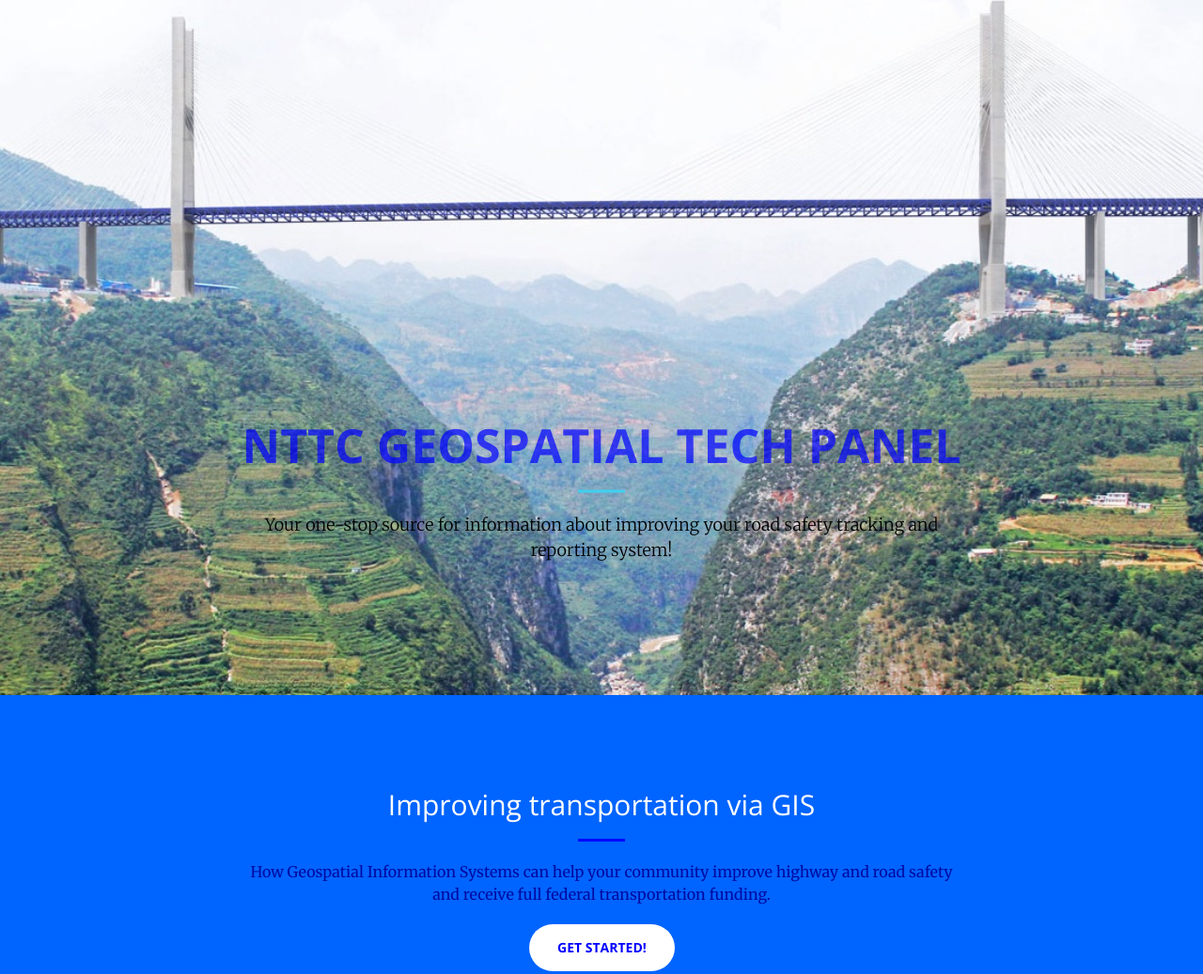
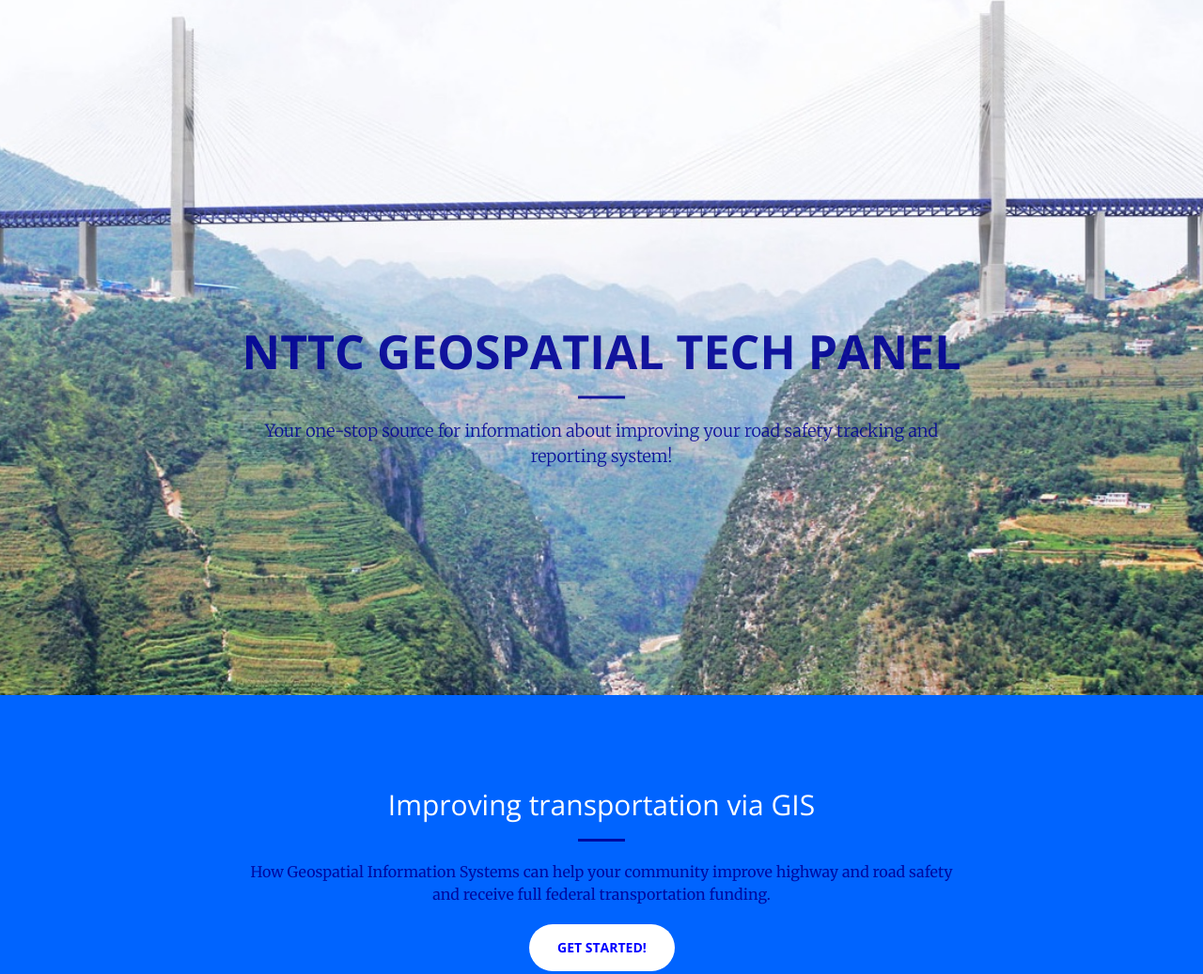
Before and after one commit to t968rs/nttcgis, a website: page index.html in a window 1280 px wide. Shown: the part 60-1097 px from the top of the page at 94% size. Drawn offline with nearby package versions, Linux system fonts and the light colour scheme.

Commit message:
heading colors

```diff
--- a/css/creative.css
+++ b/css/creative.css
@@ -12,12 +12,12 @@ body {
   font-family: 'Merriweather', 'Helvetica Neue', Arial, sans-serif;
 }
 hr {
-  border-color: #40D1F0;
+  border-color: rgba(0,00,150,.9);
   border-width: 3px;
   max-width: 50px;
 }
 hr.light {
-  border-color: blue;
+  border-color: rgba(0,00,150,.9);
 }
 a {
   -webkit-transition: all 0.35s;
@@ -168,17 +168,17 @@ header .header-content {
 header .header-content .header-content-inner h1 {
   font-weight: 700;
   text-transform: uppercase;
-  margin-top: 400px;
+  margin-top: 200px;
   margin-bottom: 0;
   font-size: 10px;
-  color: rgba(0, 0, 255, 0.7);
+  color: rgba(0,00,150,.9);
 }
 header .header-content .header-content-inner hr {
   margin: 20px auto;
 }
 header .header-content .header-content-inner p {
   font-weight: 300;
-  color: black;
+  color: rgba(0,00,150,.9);
   font-size: 12px;
   margin-bottom: 35px;
 }
```
